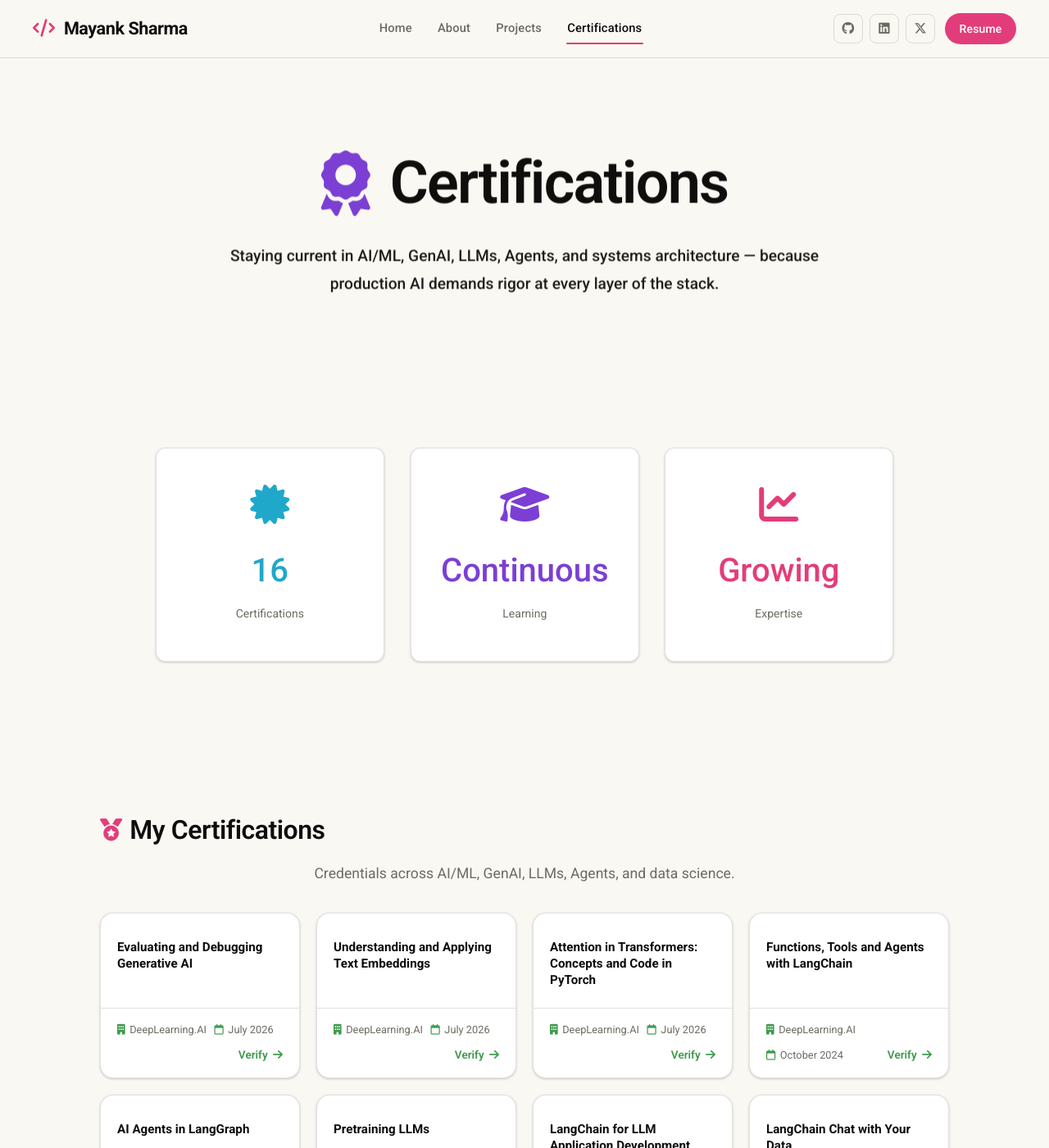
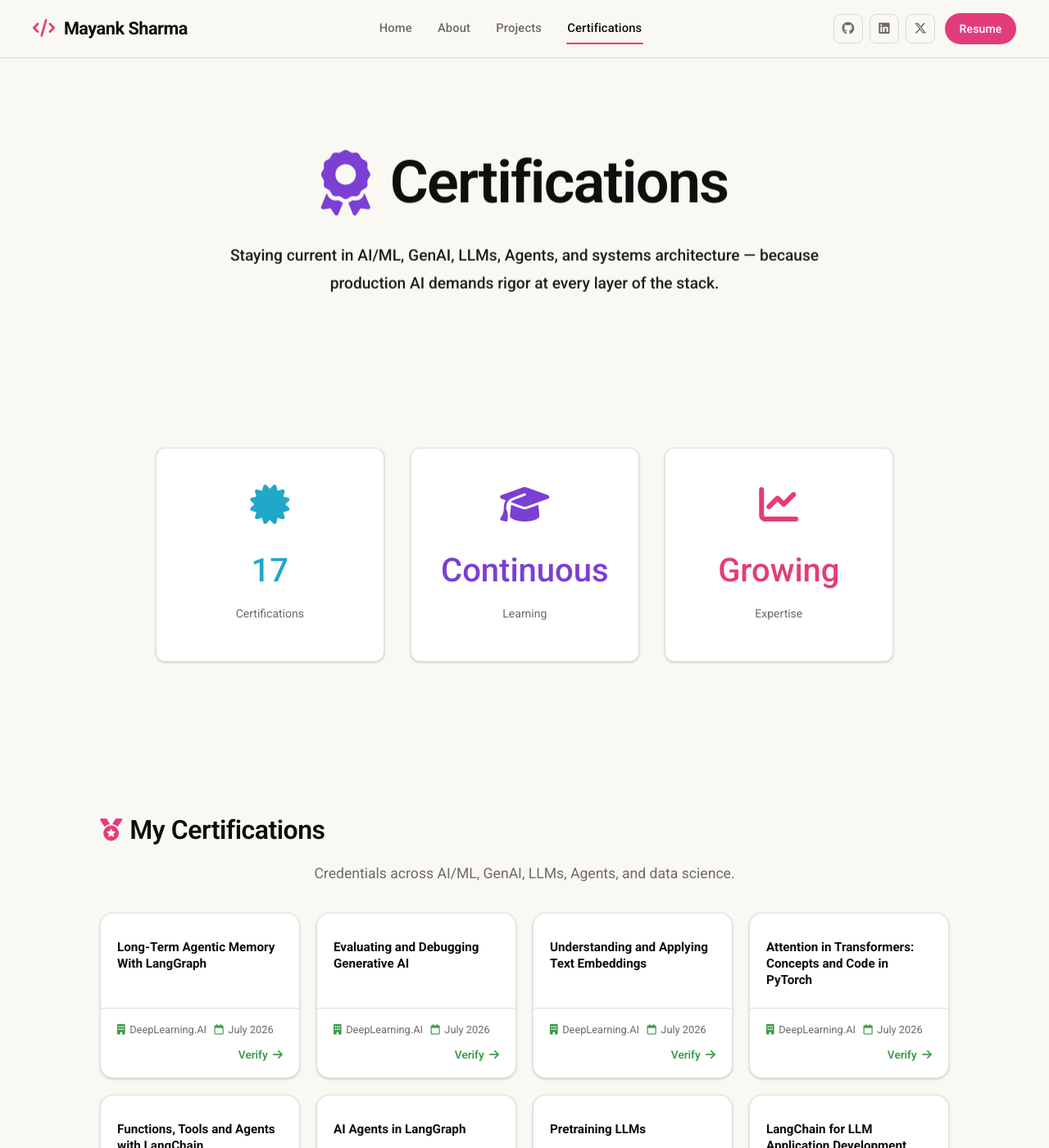
Before and after one commit to mayank1101/mayank1101.github.io, a Jekyll site: the page built from certifications.html, in a window 1280 px wide and 1400 px high. Shown: the whole window at 82% size. Built offline with Jekyll 4.4.1, drawn with Linux system fonts in a browser that asks for light colours.

Commit message:
new Long-Term Agentic Memory With LangGraph certification added

```diff
--- a/_data/certifications.yml
+++ b/_data/certifications.yml
@@ -9,6 +9,12 @@
 #   date: "June 2026"
 #   credential_id: "nlcert2gr09bz2a8s6b2a4"
 #   credential_url: "https://nextleap.app/certificates/verify/nlcert2gr09bz2a8s6b2a4"
+
+- name: "Long-Term Agentic Memory With LangGraph"
+  organization: "DeepLearning.AI"
+  date: "July 2026"
+  credential_id: "5f8a036b-7a9f-4ea9-a93b-2fb8a6b28104"
+  credential_url: "https://learn.deeplearning.ai/accomplishments/5f8a036b-7a9f-4ea9-a93b-2fb8a6b28104"
 
 - name: "Evaluating and Debugging Generative AI"
   organization: "DeepLearning.AI"
```
